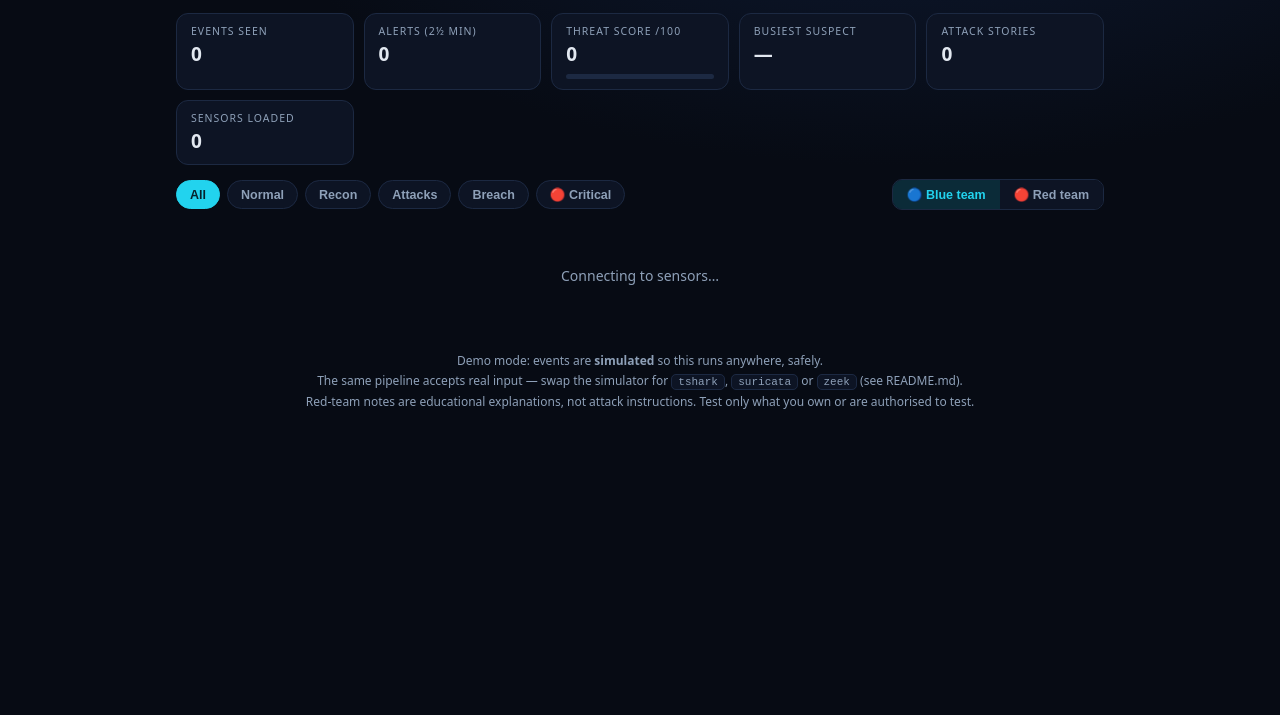
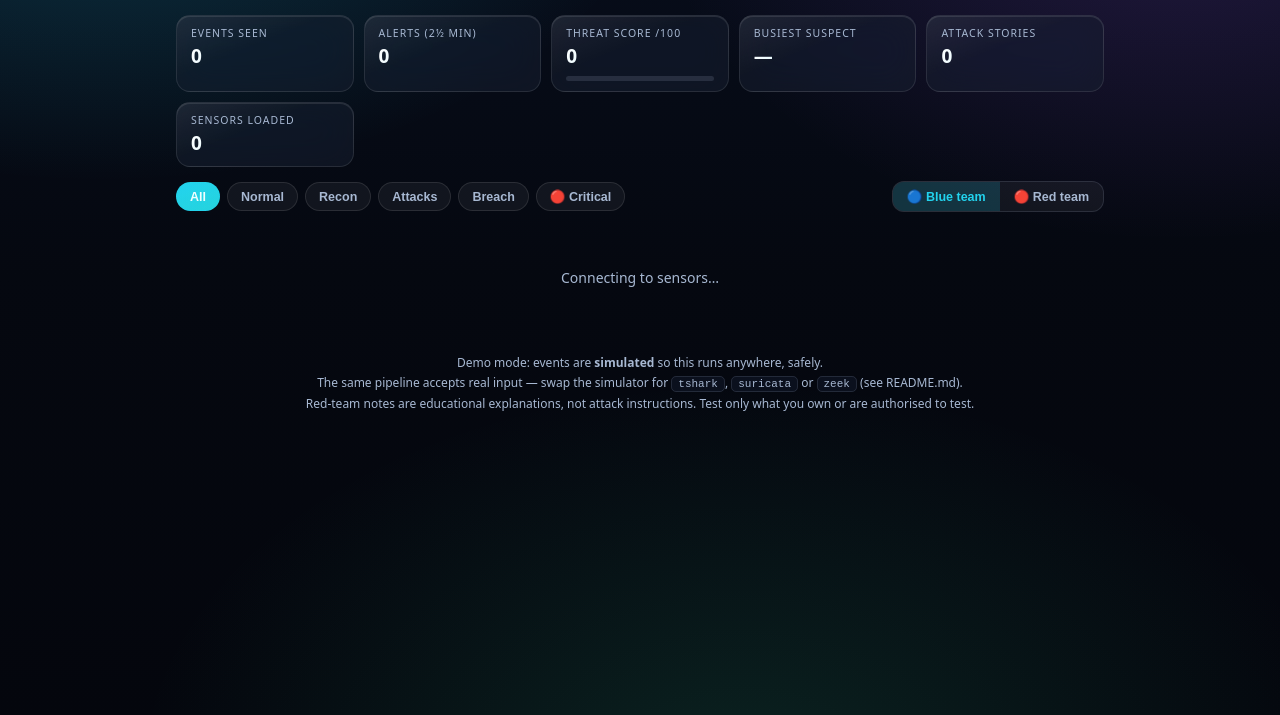
Before and after one commit to NeerajBisht-EH/Cyberlens, a plain HTML site: page index.html in a window 1280 px wide. Shown: the part 85-800 px from the top of the page. Drawn offline with Linux system fonts and the light colour scheme; no server answers.

Commit message:
Skin the classic console with the same glass tokens
The legacy server.py + index.html front-end now shares the v1.1 colour, glass and
type tokens, so opening either console gives one consistent product.

```diff
--- a/index.html
+++ b/index.html
@@ -78,6 +78,51 @@ header{display:flex;flex-wrap:wrap;gap:14px;align-items:center;justify-content:s
 .empty{color:var(--dim);text-align:center;padding:40px 0;font-size:14px}
 footer{margin-top:26px;color:var(--dim);font-size:12px;line-height:1.7;text-align:center}
 footer code{background:var(--panel);border:1px solid var(--line);padding:1px 6px;border-radius:5px;font-size:11px}
+
+/* ---------- v1.1 "Obsidian Glass" skin for the classic console ---------- */
+:root{
+  --bg:#050810; --panel:rgba(17,25,42,.55); --line:rgba(148,163,184,.18);
+  --text:#e9f0fb; --dim:#a7b8d2; --faint:#7b8ca6;
+  --cyan:#22d3ee; --green:#34d399;
+}
+body{
+  color:var(--text);
+  background:
+    radial-gradient(920px 560px at 8% -10%, rgba(34,211,238,.22), transparent 62%),
+    radial-gradient(820px 560px at 92% -4%, rgba(168,85,247,.18), transparent 64%),
+    radial-gradient(980px 640px at 58% 108%, rgba(52,211,153,.14), transparent 62%),
+    linear-gradient(180deg,#070d1b 0%,#050810 45%,#04060d 100%);
+  background-attachment:fixed;
+}
+header,.card,.stat,.f,.seg{position:relative}
+.card,.stat,header{
+  background-image:linear-gradient(158deg,rgba(255,255,255,.085),rgba(255,255,255,.022) 42%);
+  background-color:rgba(13,20,36,.55);
+  border:1px solid rgba(255,255,255,.10);
+  box-shadow:inset 0 1px 0 rgba(255,255,255,.10), 0 30px 70px -40px rgba(0,0,0,.98);
+  -webkit-backdrop-filter:blur(18px) saturate(150%);backdrop-filter:blur(18px) saturate(150%);
+}
+.card{border-radius:16px}
+.card::before{
+  content:"";position:absolute;inset:0;border-radius:inherit;padding:1px;pointer-events:none;
+  background:linear-gradient(150deg,rgba(255,255,255,.40),rgba(255,255,255,.05) 42%,rgba(34,211,238,.28));
+  -webkit-mask:linear-gradient(#000 0 0) content-box,linear-gradient(#000 0 0);
+  -webkit-mask-composite:xor;mask-composite:exclude;opacity:.7;
+}
+.logo{background:linear-gradient(96deg,#f3f9ff,#7ee7ff 50%,#5ee9b5);
+  -webkit-background-clip:text;background-clip:text;color:transparent}
+.logo b{color:inherit}
+.stat{border-radius:14px}
+.stat .v{font-variant-numeric:tabular-nums;
+  background:linear-gradient(120deg,#ffffff,#b6f1ff 60%,#8ef0c8);
+  -webkit-background-clip:text;background-clip:text;color:transparent}
+.f{background-color:rgba(255,255,255,.05);border-color:rgba(255,255,255,.10);transition:.18s}
+.f:hover{color:#eafcff;border-color:rgba(34,211,238,.45)}
+.f.on{background-image:linear-gradient(160deg,rgba(34,211,238,.30),rgba(52,211,153,.20));
+  border-color:rgba(34,211,238,.5);color:#f0ffff;box-shadow:0 12px 28px -18px rgba(34,211,238,.9)}
+.seg{border-radius:12px;overflow:hidden;background-color:rgba(255,255,255,.05)}
+.seg button{background:transparent}
+::selection{background:rgba(34,211,238,.3);color:#fff}
 </style>
 </head>
 <body>
```
Also changed, not shown: 1 other file.
